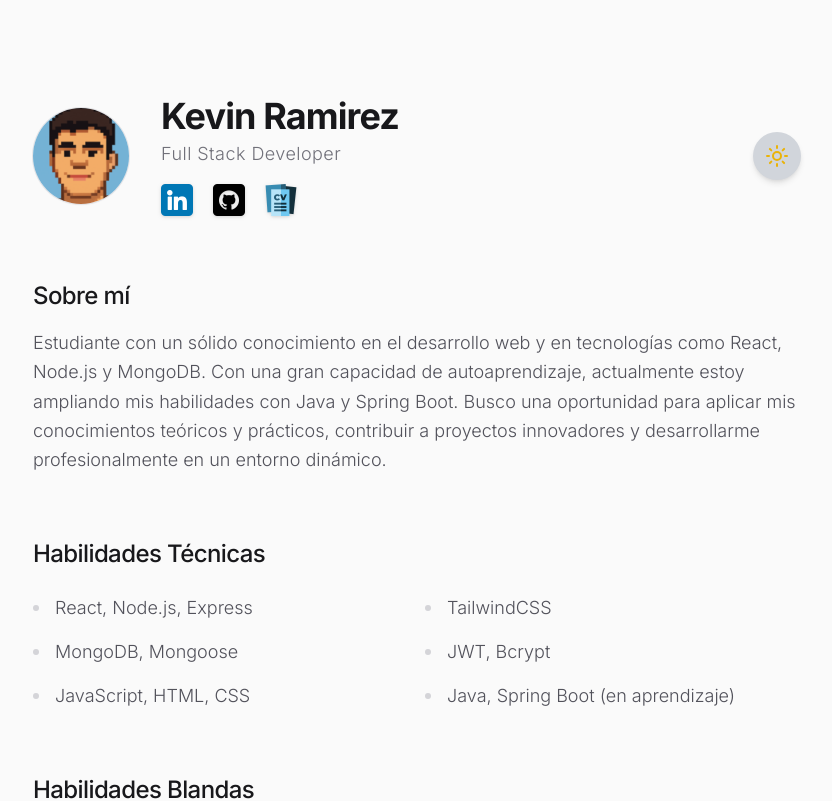
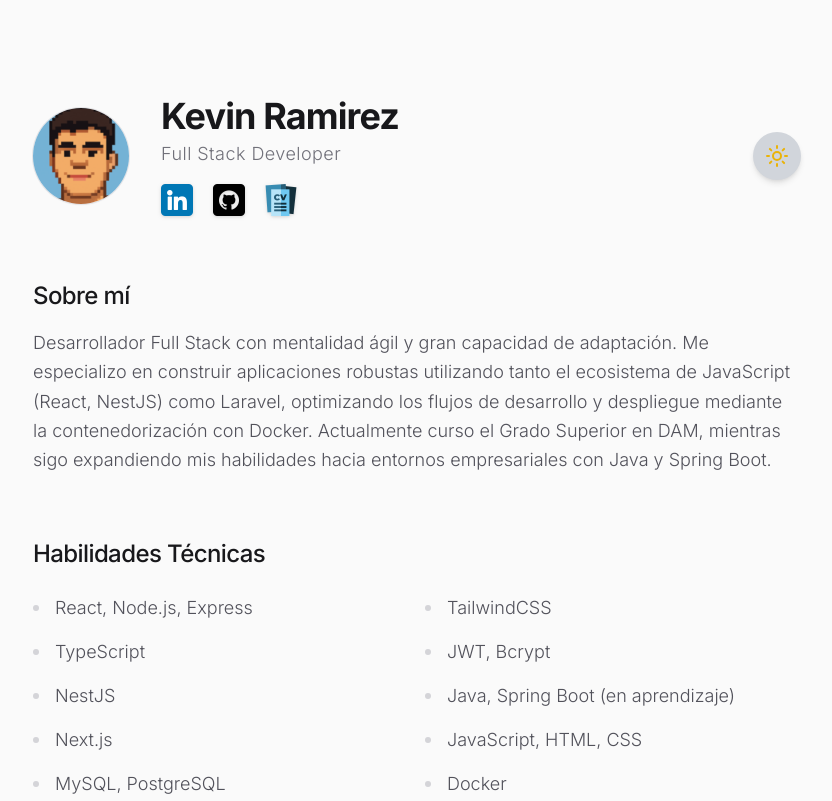
Before and after one commit to KevinRamirez1302/Portafolio-2.0, a React (Vite) app: page / in a window 1280 px wide. Shown: the top 801 px of the page, without its empty margins (223-1055 px from the left). Built offline with nearby package versions, Linux system fonts and the light colour scheme.

Commit message:
cambio-texto

```diff
--- a/src/Views/header.jsx
+++ b/src/Views/header.jsx
@@ -96,12 +96,13 @@ export const Header = () => {
           Sobre mí
         </h2>
         <p className="dark:text-zinc-400 text-zinc-600 leading-relaxed text-lg font-light">
-          Estudiante con un sólido conocimiento en el desarrollo web y en
-          tecnologías como React, Node.js y MongoDB. Con una gran capacidad de
-          autoaprendizaje, actualmente estoy ampliando mis habilidades con Java
-          y Spring Boot. Busco una oportunidad para aplicar mis conocimientos
-          teóricos y prácticos, contribuir a proyectos innovadores y
-          desarrollarme profesionalmente en un entorno dinámico.
+          Desarrollador Full Stack con mentalidad ágil y gran capacidad de
+          adaptación. Me especializo en construir aplicaciones robustas
+          utilizando tanto el ecosistema de JavaScript (React, NestJS) como
+          Laravel, optimizando los flujos de desarrollo y despliegue mediante la
+          contenedorización con Docker. Actualmente curso el Grado Superior en
+          DAM, mientras sigo expandiendo mis habilidades hacia entornos
+          empresariales con Java y Spring Boot.
         </p>
       </motion.div>
     </>
--- a/src/Views/skills.jsx
+++ b/src/Views/skills.jsx
@@ -20,8 +20,12 @@ export const Skills = () => {
             <ul className="space-y-4 text-lg font-light">
               {[
                 'React, Node.js, Express',
+                'TypeScript',
+                'NestJS',
+                'Next.js',
+                'MySQL, PostgreSQL',
                 'MongoDB, Mongoose',
-                'JavaScript, HTML, CSS',
+                'RESTful APIs',
               ].map((skill, i) => (
                 <motion.li
                   key={i}
@@ -44,6 +48,10 @@ export const Skills = () => {
                 'TailwindCSS',
                 'JWT, Bcrypt',
                 'Java, Spring Boot (en aprendizaje)',
+                'JavaScript, HTML, CSS',
+                'Docker',
+                'Git, GitHub',
+                'Laravel, PHP',
               ].map((skill, i) => (
                 <motion.li
                   key={i}
@@ -91,7 +99,7 @@ export const Skills = () => {
                     <span className="w-1.5 h-1.5 rounded-full bg-zinc-300 dark:bg-zinc-700 mr-4"></span>
                     <span>{skill}</span>
                   </motion.li>
-                )
+                ),
               )}
             </ul>
           </div>
```
